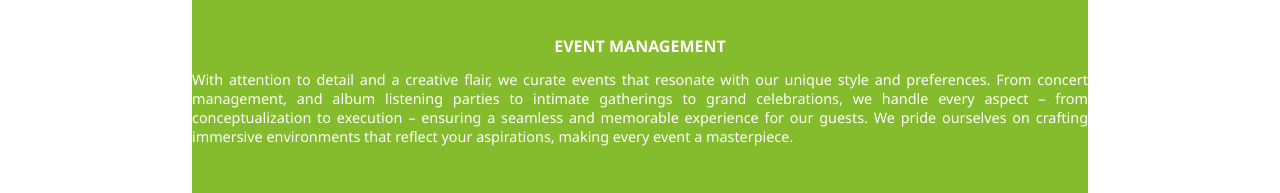
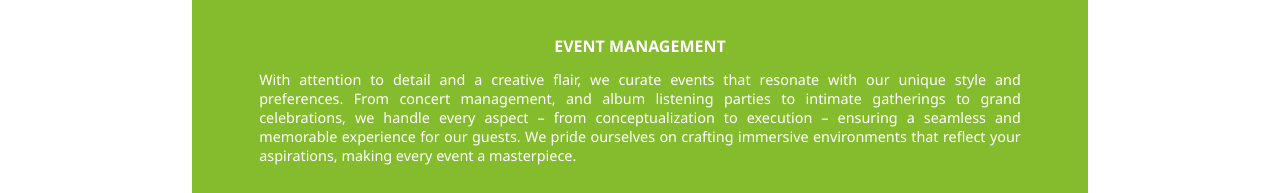
Before and after one commit to TheWiki2306/optimize-web, a React (Create React App) app: page / in a window 1280 px wide. Shown: the part 1287-1480 px from the top of the page. Built offline with nearby package versions, Linux system fonts and the light colour scheme.

Commit message:
On branch master

```diff
--- a/src/components/EventsShots/EventsShots.jsx
+++ b/src/components/EventsShots/EventsShots.jsx
@@ -4,8 +4,13 @@ import "react-multi-carousel/lib/styles.css";
 import img_1 from "../../assets/optImg_1.jpg";
 import img_2 from "../../assets/optImg_2.jpg";
 import img_3 from "../../assets/optImg_3.jpg";
-import img_4 from "../../assets/opt_4.jpg";
-import img_5 from "../../assets/opt_5.jpg";
+import img_4 from "../../assets/custom_resized_216ddbed-0964-4530-8626-43031e9f99f6.jpeg";
+import img_5 from "../../assets/custom_resized_48033bc5-2d9c-4f04-9027-4e79fecc2a13.jpeg";
+import img_6 from "../../assets/custom_resized_8d807a3a-37d0-4d30-88e3-137d1773811f.jpeg";
+import img_7 from "../../assets/custom_resized_93e5f035-c69b-43e4-b122-71d29fef2a2d.jpeg";
+import img_8 from "../../assets/custom_resized_d15794c6-d2c6-449f-abe6-a7846b32142a.jpeg";
+import img_9 from "../../assets/custom_resized_e5bd787c-13fa-4a44-b57e-291ada22a9b3.jpeg";
+
 import "./eventsShots.css";
 
 
@@ -16,7 +21,11 @@ const images = [
   {image: img_2},
   {image: img_3},
   {image: img_4},
-  {image: img_5}
+  {image: img_5},
+  {image: img_6},
+  {image: img_7},
+  {image: img_8},
+  {image: img_9}
 ]
 
 const responsive = {
--- a/src/components/about/about.css
+++ b/src/components/about/about.css
@@ -39,7 +39,8 @@
 
 .evt_container{
 
-    /* width: 80%; */
+    width: 85%;
+    margin: 0 auto;
 }
 
 
```
